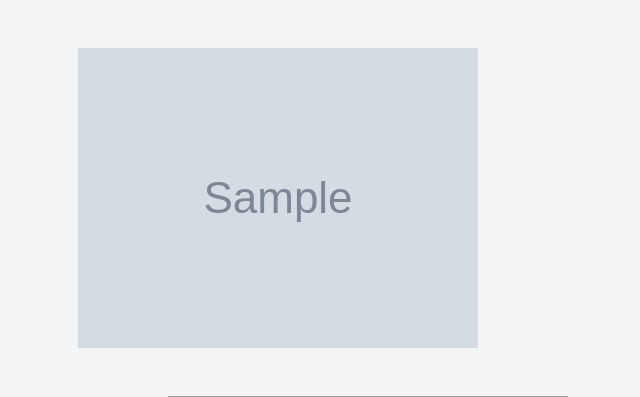
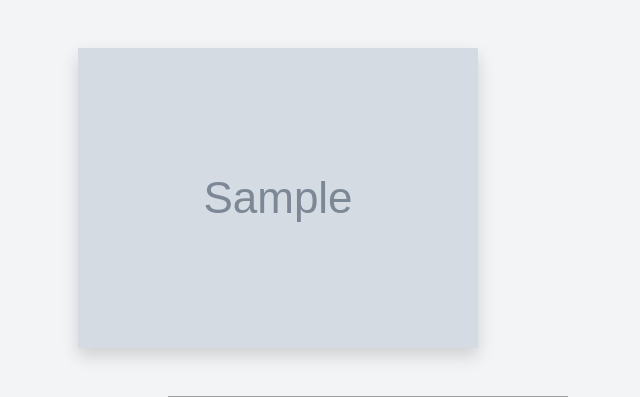
Before and after one commit to Skwady/Les-pattes-vers-l-avenir, a PHP site: template views/addAnimals/viewDog.php in a window 1280 px wide. Shown: the part 71-468 px from the top of the page, without its empty margins (362-1002 px from the left). Run offline with PHP 8.4, Linux system fonts and the light colour scheme; the template is opened without the code that fills it: most values are stand-ins (such as "Sample title", 1, 10 or a date in 2020); grey boxes marked "Sample" are stand-in pictures; some libraries are stand-ins or nearby versions; some web fonts are replaced; grey boxes are pictures that could not be loaded.

Commit message:
fix bug fetch

```diff
--- a/views/addAnimals/viewDog.php
+++ b/views/addAnimals/viewDog.php
@@ -17,7 +17,7 @@ foreach ($animals as $animal) :?>
             <div class="adoption-card text-center container py-5">
                 <div class="d-flex flex-wrap justify-content-center gap-5">
                     <div class="img">
-                        <img src="<?= $animal->img ?>" alt="photo du chien à adopter">
+                        <img src="<?= $animal->img ?>" alt="photo du chien à adopter" class="img-fluid shadow">
                     </div>
                     <div class="w-75">
                         <div class="details w-100">
@@ -63,7 +63,7 @@ foreach ($animals as $animal) :?>
                                     ?>
                                 </div>
                                 <div class="icon d-flex align-items-end">
-                                    <img src="/assets/img/baby.png" alt="Child icon">
+                                    <img src="/assets/img/baby.png" class="card-img-top" alt="Child icon">
                                     <?php
                                     if ($animal->children == 1) {
                                         echo '<img src="/assets/img/V.svg" alt="icon valider">';
```
Also changed, not shown: public/assets/css/adoption.css.
